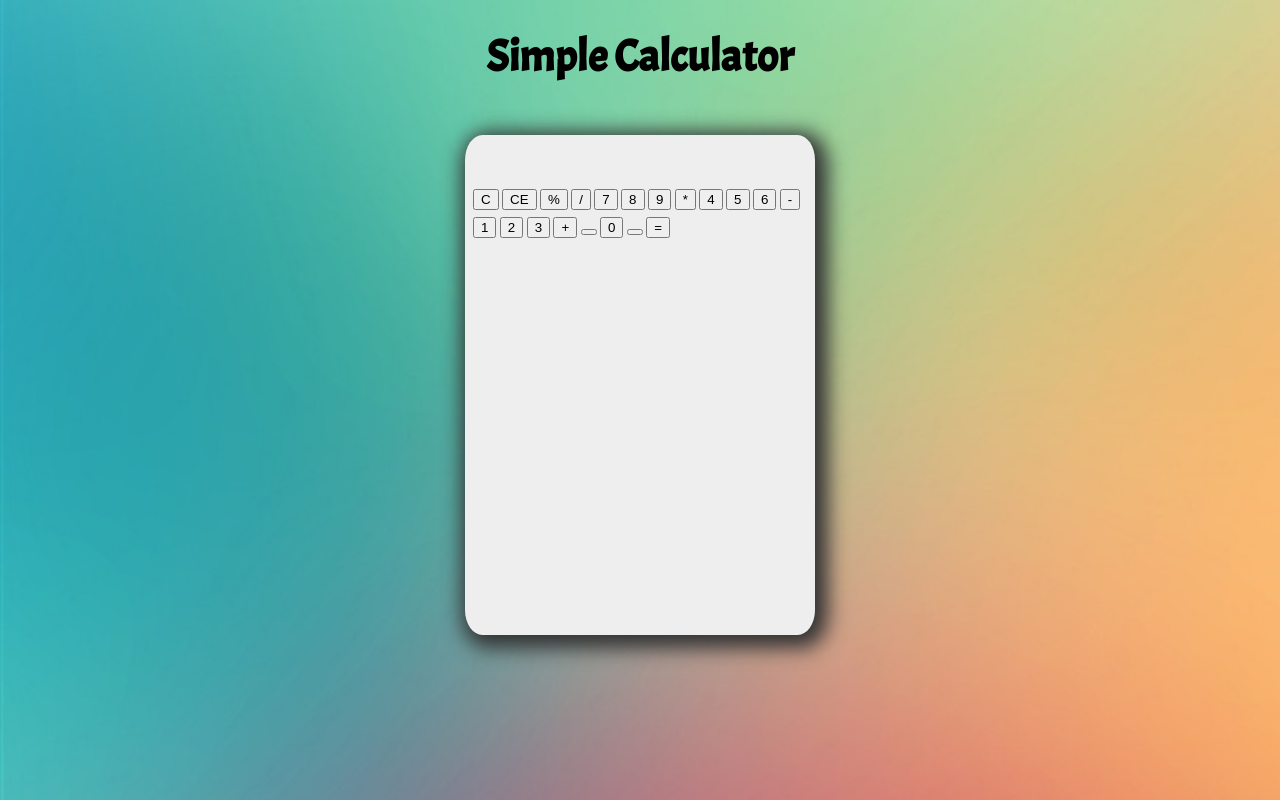
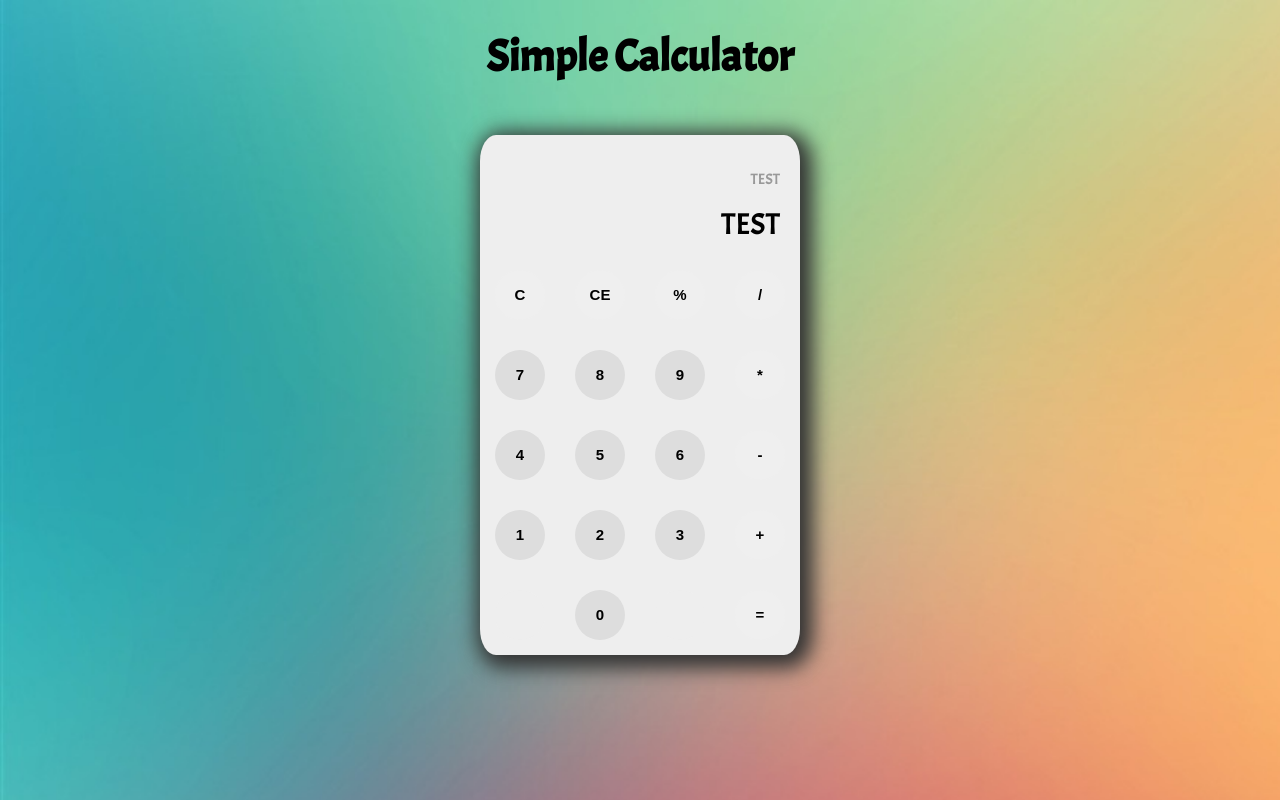
Before and after one commit to EhingerLeandro/Jscript.Calculator.Plus.HTML.CSS, a plain HTML site: page index.html in a window 1280 px wide. Shown: the top 800 px of the page. Drawn offline with Linux system fonts and the light colour scheme.

Commit message:
2°commit

```diff
--- a/index.html
+++ b/index.html
@@ -13,11 +13,10 @@
 		<div id="calculator">
 			<div id="result">
 				<div id="history">
-					<p id=history_value></p>
+					<p id=history_value>TEST</p>
 				</div>
 				<div id="output">
-					<p id=output_value></p>
-
+					<p id=output_value>TEST</p>
 				</div>
 			</div>
 			<div id="keyboard">
--- a/style.css
+++ b/style.css
@@ -19,9 +19,9 @@ h1{
 }
 
 #calculator{
-	width: 350px;
-	height: 500px;
-	background:  #eee;
+	width: 320px;
+	height: 520px;
+	background:#eee;
 	position: relative;
 	margin: auto;
 	top: 20px;
@@ -30,10 +30,51 @@ h1{
 }
 
 #result{
-	height: 40px;
-	width: 100%;
+	height: 120px;
 }
 
 #keyboard{
-	margin: 8px;
+	height: 400px;
 }
+
+#history{
+	height: 20px;
+	margin: 0 20px;
+	padding-top: 20px;
+	font-size: 15px;
+	text-align: right;
+	color:  #999;
+}
+
+#output{
+	text-align: right;
+	margin: 0 20px;
+	font-size: 30px;
+}
+
+.operator, .number, .empty{
+	height: 50px;
+	width: 50px;
+	margin: 15px;
+	float: left;
+	border-radius: 50%;
+	border-width: 0;
+	font-weight: bold;
+	font-size: 15px;
+}
+
+.number{
+	background:#ddd;
+}
+
+.empty{
+	background: #eee;
+}
+
+.number, .operator{
+	cursor:  pointer;
+}
+
+.number:active, .operator:active{
+	font-size: 18px;
+}
```
Also changed, not shown: 1 other file.
